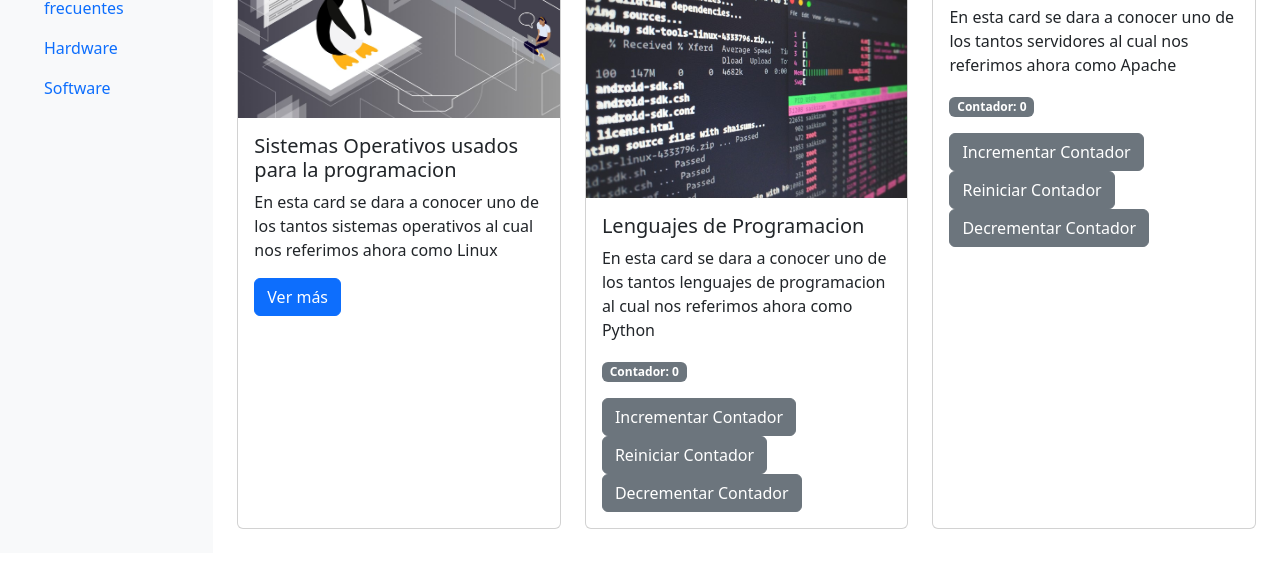
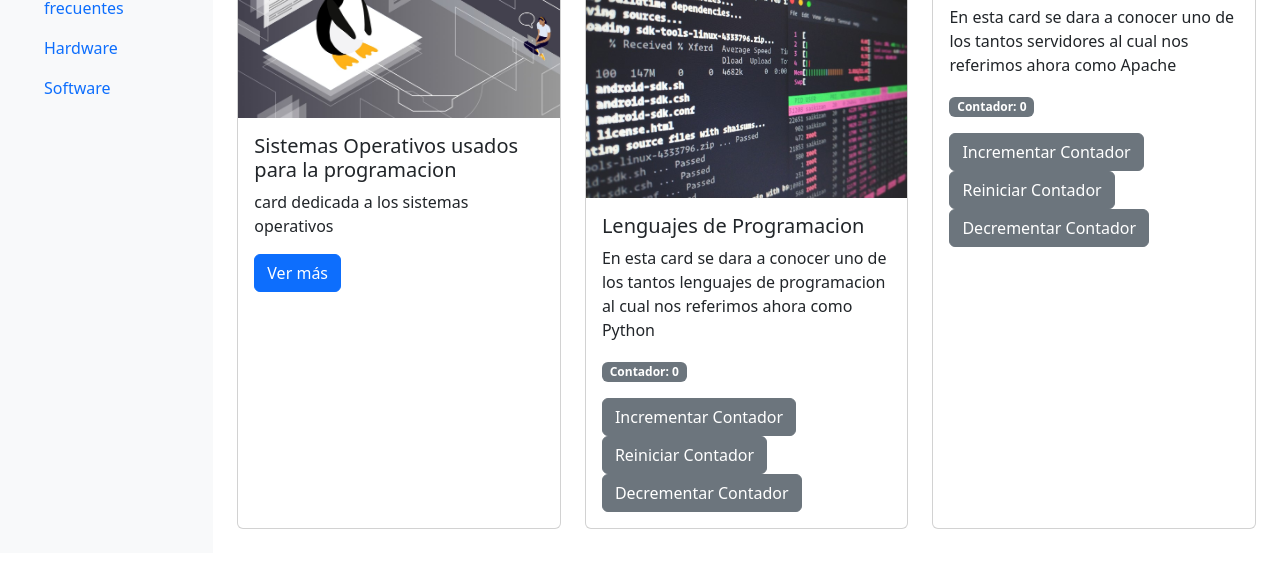
Before and after one commit to DavidP0904/Parcial2_dw1, a plain HTML site: page index.html in a window 1280 px wide. Shown: the part 132-700 px from the top of the page. Drawn offline with nearby package versions, Linux system fonts and the light colour scheme.

Commit message:
tomarcuenta

```diff
--- a/index.html
+++ b/index.html
@@ -52,7 +52,7 @@
               <img src="Img/parcial1.jpeg" class="card-img-top" alt="">
               <div class="card-body">
                 <h5 class="card-title">Sistemas Operativos usados para la programacion</h5>
-                <p class="card-text">En esta card se dara a conocer uno de los tantos sistemas operativos al cual nos referimos ahora como Linux</p>
+                <p class="card-text">card dedicada a los sistemas operativos</p>
                 <button class="btn btn-primary" data-bs-toggle="modal" data-bs-target="#modalCard1">Ver más</button>
               </div>
             </div>
```
